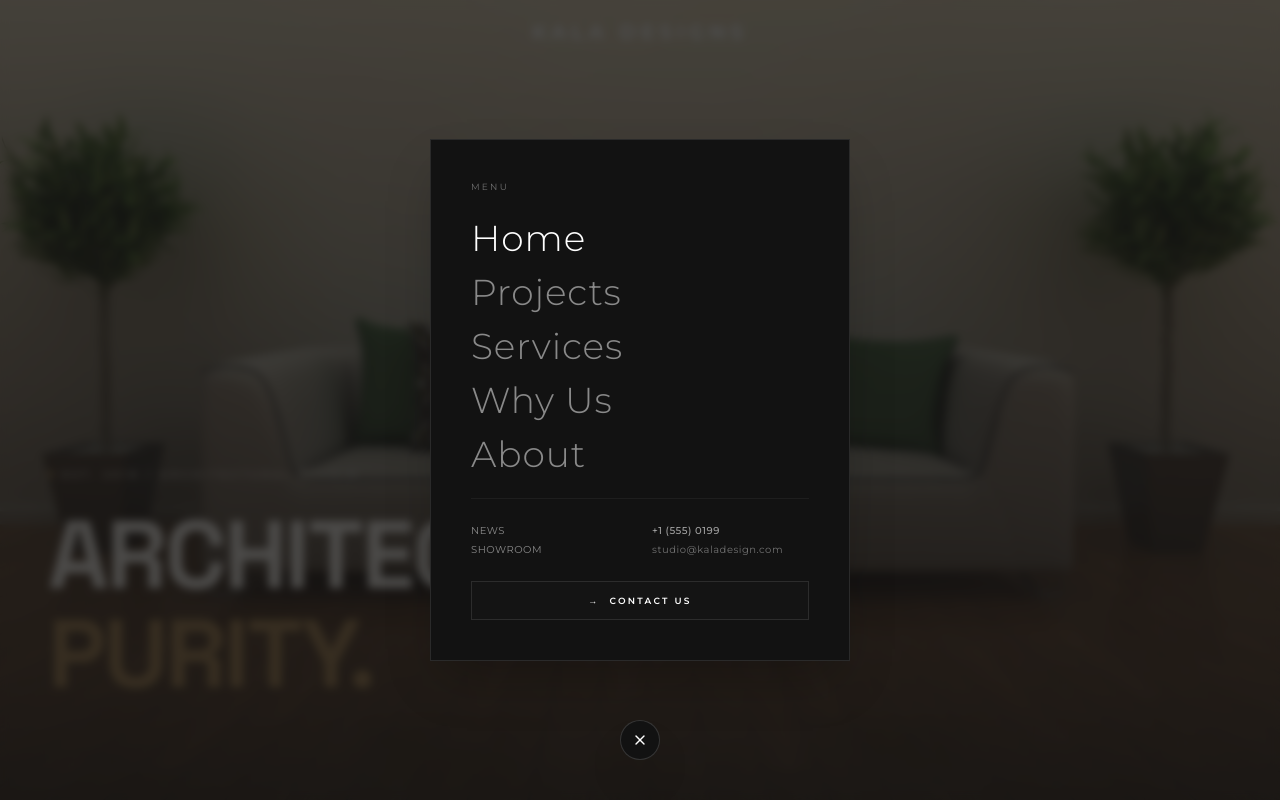
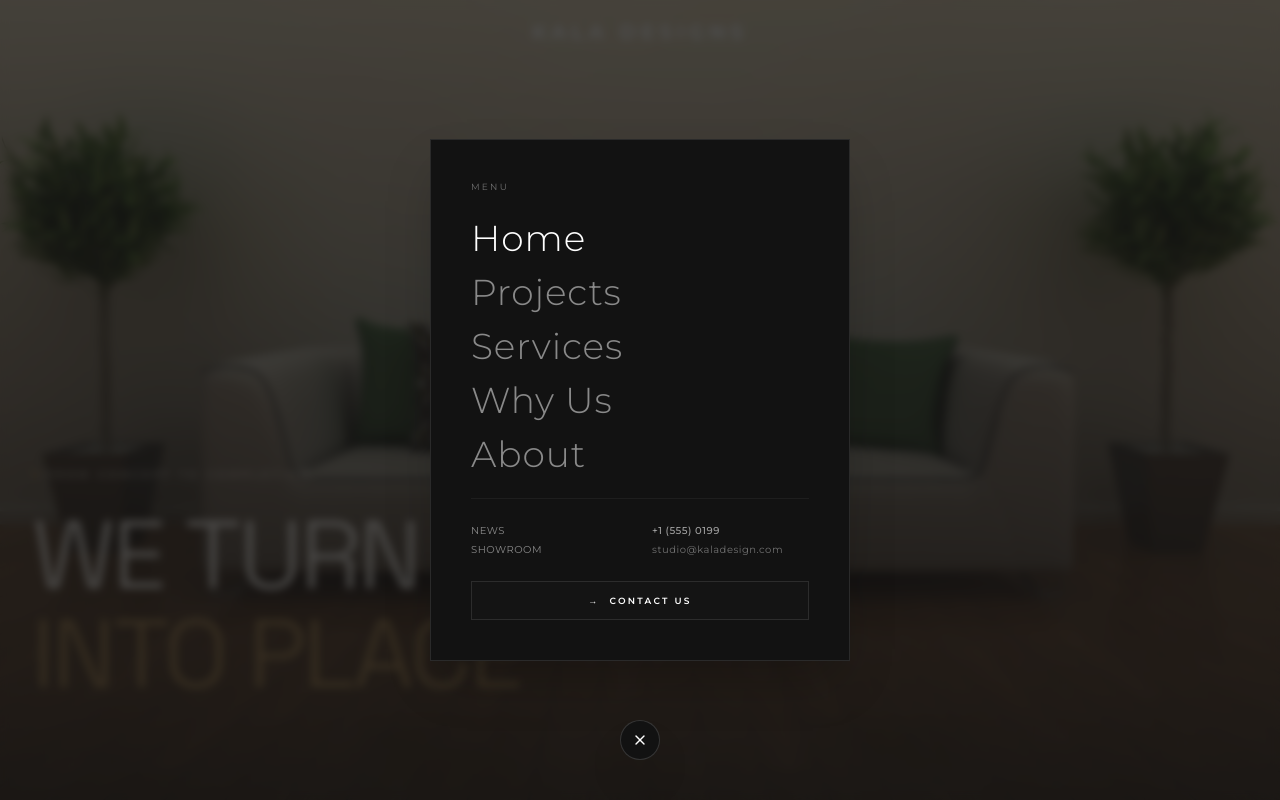
Before and after one commit to Rendersarc2026/kala, a Next.js app: page / in a window 1280 px wide. Shown: the top 800 px of the page. Built offline with nearby package versions, Linux system fonts and the light colour scheme.

Commit message:
feat: update hero section typography and content for improved clarity and engagement

```diff
--- a/app/page.tsx
+++ b/app/page.tsx
@@ -9,7 +9,7 @@ import { Space_Grotesk, Inter } from "next/font/google";
 
 const spaceGrotesk = Space_Grotesk({
   subsets: ["latin"],
-  weight: ["500", "600", "700"],
+  weight: ["300", "400", "500", "600", "700"],
   variable: "--font-space-grotesk",
   display: "swap",
 });
@@ -84,29 +84,28 @@ export default function Home() {
           {/* Hero Content */}
           <motion.div
             style={{ opacity }}
-            className="relative z-20 w-full max-w-7xl mx-auto px-6 md:px-12 pb-16 md:pb-24 flex flex-col md:flex-row md:items-end md:justify-between gap-12 text-left pointer-events-auto"
+            className="relative z-20 w-full px-4 sm:px-6 md:px-8 pb-40 md:pb-24 flex flex-col items-center md:items-start justify-end text-center md:text-left pointer-events-auto"
           >
             {/* Left Column: Eyebrow + Staggered Headline */}
-            <div className="flex flex-col max-w-2xl">
+            <div className="flex flex-col items-center md:items-start max-w-2xl w-full">
               <motion.span
                 initial={{ opacity: 0, y: 15 }}
                 animate={{ opacity: 1, y: 0 }}
                 transition={{ duration: 1.0, ease: easeLarge }}
-                className="font-sans text-[10px] uppercase tracking-[0.35em] text-paper/70 font-semibold mb-6 flex items-center gap-2"
+                className="font-sans text-[10px] uppercase tracking-[0.35em] text-paper/70 font-semibold mb-6 flex items-center justify-center md:justify-start gap-2"
               >
-                <span className="w-1.5 h-1.5 rounded-full bg-brass-accent" />{" "}
-                EST. 2018 / ARCHITECTURAL STUDIO
+                <span className="w-1.5 h-1.5 rounded-full bg-brass-accent" /> From concept to completion.
               </motion.span>
 
-              <h1 className="font-space-grotesk text-5xl sm:text-7xl lg:text-8xl font-bold text-paper leading-[0.95] tracking-tight uppercase">
+              <h1 className="font-space-grotesk text-4xl sm:text-7xl lg:text-8xl font-light text-paper leading-[0.95] tracking-tight uppercase">
                 <span className="block overflow-hidden py-1">
                   <motion.span
                     initial={{ y: "100%" }}
                     animate={{ y: 0 }}
                     transition={{ duration: 1.1, ease: easeLarge }}
-                    className="block"
+                    className="block whitespace-nowrap"
                   >
-                    ARCHITECTURAL
+                    WE TURN SPACE
                   </motion.span>
                 </span>
                 <span className="block overflow-hidden py-1">
@@ -114,15 +113,13 @@ export default function Home() {
                     initial={{ y: "100%" }}
                     animate={{ y: 0 }}
                     transition={{ duration: 1.1, delay: 0.1, ease: easeLarge }}
-                    className="block text-brass-accent"
+                    className="block text-brass-accent whitespace-nowrap"
                   >
-                    PURITY.
+                    INTO PLACE
                   </motion.span>
                 </span>
               </h1>
             </div>
-
-            {/* Right Column: Paragraph + CTA */}
           </motion.div>
         </motion.section>
       </div>
```
